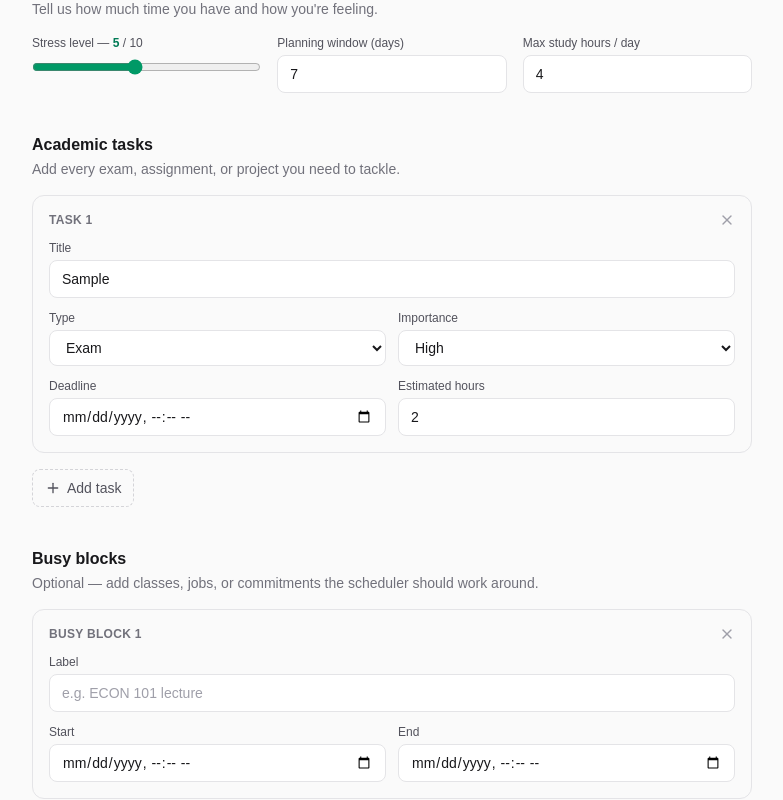
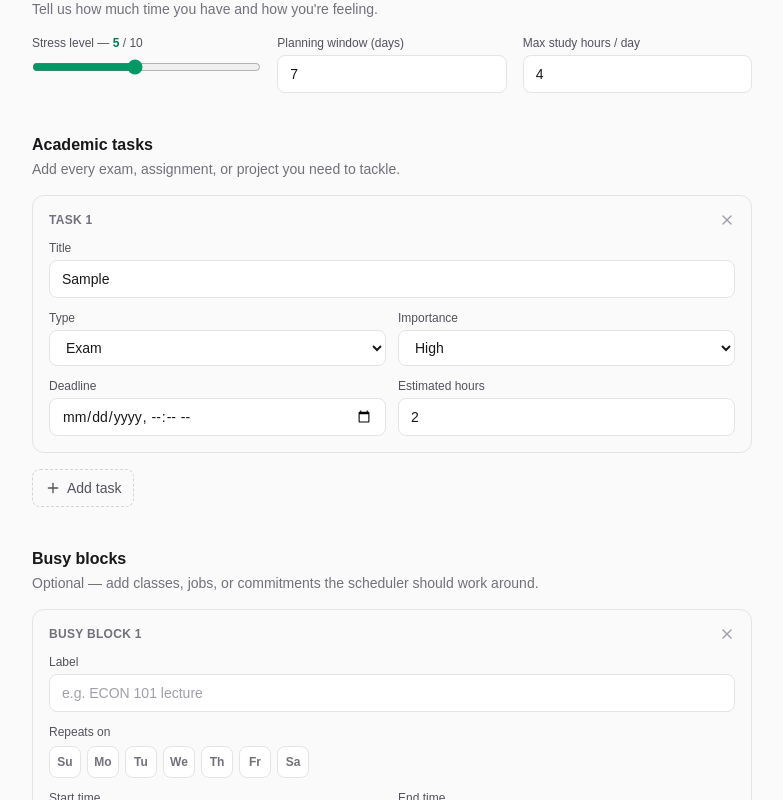
Before and after one commit to antonylin0428/Comeback, a Next.js app: page /plan in a window 1280 px wide. Both pictures are taken after typing "Sample" into the empty fields and a click on the button "Add busy block". Shown: the part 224-1024 px from the top of the page, without its empty margins (248-1031 px from the left). Built offline with nearby package versions, Linux system fonts and the light colour scheme.

Commit message:
remodeled the busy blocks design

```diff
--- a/components/BusyBlockInputCard.tsx
+++ b/components/BusyBlockInputCard.tsx
@@ -1,9 +1,12 @@
+"use client";
+
 import { X } from "lucide-react";
 
 export interface BusyBlockDraft {
   title: string;
-  start: string;
-  end: string;
+  days: number[]; // 0 = Sunday … 6 = Saturday (matches Date.getDay())
+  startTime: string; // "HH:MM" 24-hour
+  endTime: string; // "HH:MM" 24-hour
 }
 
 interface Props {
@@ -13,14 +16,27 @@ interface Props {
   onRemove: (index: number) => void;
 }
 
+const DAYS = [
+  { label: "Su", value: 0 },
+  { label: "Mo", value: 1 },
+  { label: "Tu", value: 2 },
+  { label: "We", value: 3 },
+  { label: "Th", value: 4 },
+  { label: "Fr", value: 5 },
+  { label: "Sa", value: 6 },
+];
+
 const inputClass =
   "w-full rounded-lg border border-zinc-200 bg-white px-3 py-2 text-sm text-zinc-900 placeholder-zinc-400 focus:border-emerald-500 focus:outline-none focus:ring-1 focus:ring-emerald-500 dark:border-zinc-700 dark:bg-zinc-900 dark:text-zinc-100 dark:placeholder-zinc-500";
 
 const labelClass = "block text-xs font-medium text-zinc-600 dark:text-zinc-400";
 
 export function BusyBlockInputCard({ index, block, onChange, onRemove }: Props) {
-  function update<K extends keyof BusyBlockDraft>(key: K, value: BusyBlockDraft[K]) {
-    onChange(index, { ...block, [key]: value });
+  function toggleDay(day: number) {
+    const next = block.days.includes(day)
+      ? block.days.filter((d) => d !== day)
+      : [...block.days, day].sort((a, b) => a - b);
+    onChange(index, { ...block, days: next });
   }
 
   return (
@@ -38,36 +54,63 @@ export function BusyBlockInputCard({ index, block, onChange, onRemove }: Props)
         Busy block {index + 1}
       </p>
 
-      <div className="grid gap-3 sm:grid-cols-2">
-        <div className="sm:col-span-2">
+      <div className="space-y-3">
+        {/* Label */}
+        <div>
           <label className={labelClass}>Label</label>
           <input
             type="text"
             className={`${inputClass} mt-1`}
             placeholder="e.g. ECON 101 lecture"
             value={block.title}
-            onChange={(e) => update("title", e.target.value)}
+            onChange={(e) => onChange(index, { ...block, title: e.target.value })}
           />
         </div>
 
+        {/* Day toggles */}
         <div>
-          <label className={labelClass}>Start</label>
+          <label className={labelClass}>Repeats on</label>
+          <div className="mt-1.5 flex gap-1.5">
+            {DAYS.map((d) => {
+              const active = block.days.includes(d.value);
+              return (
+                <button
+                  key={d.value}
+                  type="button"
+                  onClick={() => toggleDay(d.value)}
+                  className={`flex h-8 w-8 items-center justify-center rounded-lg text-xs font-semibold transition ${
+                    active
+                      ? "bg-emerald-600 text-white"
+                      : "border border-zinc-200 bg-white text-zinc-500 hover:border-emerald-400 hover:text-emerald-700 dark:border-zinc-700 dark:bg-zinc-900 dark:text-zinc-400"
+                  }`}
+                >
+                  {d.label}
+                </button>
+              );
+            })}
+          </div>
+        </div>
+
+        {/* Time range */}
+        <div className="grid grid-cols-2 gap-3">
+          <div>
+            <label className={labelClass}>Start time</label>
             <input
-            type="datetime-local"
+              type="time"
               className={`${inputClass} mt-1`}
-            value={block.start}
-            onChange={(e) => update("start", e.target.value)}
+              value={block.startTime}
+              onChange={(e) => onChange(index, { ...block, startTime: e.target.value })}
             />
           </div>
-
           <div>
-          <label className={labelClass}>End</label>
+            <label className={labelClass}>End time</label>
             <input
-            type="datetime-local"
+              type="time"
               className={`${inputClass} mt-1`}
-            value={block.end}
-            onChange={(e) => update("end", e.target.value)}
+              value={block.endTime}
+              onChange={(e) => onChange(index, { ...block, endTime: e.target.value })}
             />
+          </div>
         </div>
       </div>
     </div>
--- a/components/InputForm.tsx
+++ b/components/InputForm.tsx
@@ -27,7 +27,50 @@ function defaultTask(): TaskDraft {
 }
 
 function defaultBlock(): BusyBlockDraft {
-  return { title: "", start: "", end: "" };
+  return { title: "", days: [], startTime: "", endTime: "" };
+}
+
+/**
+ * Expands recurring busy blocks into one BusyBlockInput per matching day
+ * across the planning window, so the backend scheduler can work with exact dates.
+ */
+function expandRecurringBlocks(
+  blocks: BusyBlockDraft[],
+  planningWindowDays: number,
+): CoachPlanRequest["busyBlocks"] {
+  const result: CoachPlanRequest["busyBlocks"] = [];
+  const today = new Date();
+  today.setHours(0, 0, 0, 0);
+
+  for (const block of blocks) {
+    if (!block.title.trim() || block.days.length === 0 || !block.startTime || !block.endTime) {
+      continue;
+    }
+    const [startH, startM] = block.startTime.split(":").map(Number) as [number, number];
+    const [endH, endM] = block.endTime.split(":").map(Number) as [number, number];
+
+    for (let i = 0; i < planningWindowDays; i++) {
+      const day = new Date(today);
+      day.setDate(today.getDate() + i);
+
+      if (!block.days.includes(day.getDay())) continue;
+
+      const start = new Date(day);
+      start.setHours(startH, startM, 0, 0);
+      const end = new Date(day);
+      end.setHours(endH, endM, 0, 0);
+
+      if (end <= start) continue;
+
+      result.push({
+        title: block.title.trim(),
+        start: start.toISOString(),
+        end: end.toISOString(),
+      });
+    }
+  }
+
+  return result;
 }
 
 const sectionHeadingClass =
@@ -92,9 +135,11 @@ export function InputForm() {
       return;
     }
 
-    const incompleteBlocks = busyBlocks.filter((b) => !b.title.trim() || !b.start || !b.end);
+    const incompleteBlocks = busyBlocks.filter(
+      (b) => b.title.trim() && (b.days.length === 0 || !b.startTime || !b.endTime),
+    );
     if (incompleteBlocks.length > 0) {
-      setError("Each busy block needs a label, start time, and end time.");
+      setError("Each busy block needs at least one day selected and a start and end time.");
       setTimeout(() => errorRef.current?.scrollIntoView({ behavior: "smooth", block: "center" }), 50);
       return;
     }
@@ -112,11 +157,7 @@ export function InputForm() {
         estimatedHours: t.estimatedHours,
         importance: t.importance,
       })),
-      busyBlocks: busyBlocks.map((b) => ({
-        title: b.title.trim(),
-        start: toIso(b.start),
-        end: toIso(b.end),
-      })),
+      busyBlocks: expandRecurringBlocks(busyBlocks, planningWindowDays),
     };
 
     setLoading(true);
--- a/next.config.ts
+++ b/next.config.ts
@@ -1,7 +1,7 @@
 import type { NextConfig } from "next";
 
 const nextConfig: NextConfig = {
-  allowedDevOrigins: ["172.25.157.21", "172.25.157.21"]
+  allowedDevOrigins: ["172.25.157.21", "172.25.8.165"]
 };
 
 export default nextConfig;
```
Lines whose indentation alone changed are shown as unchanged.
